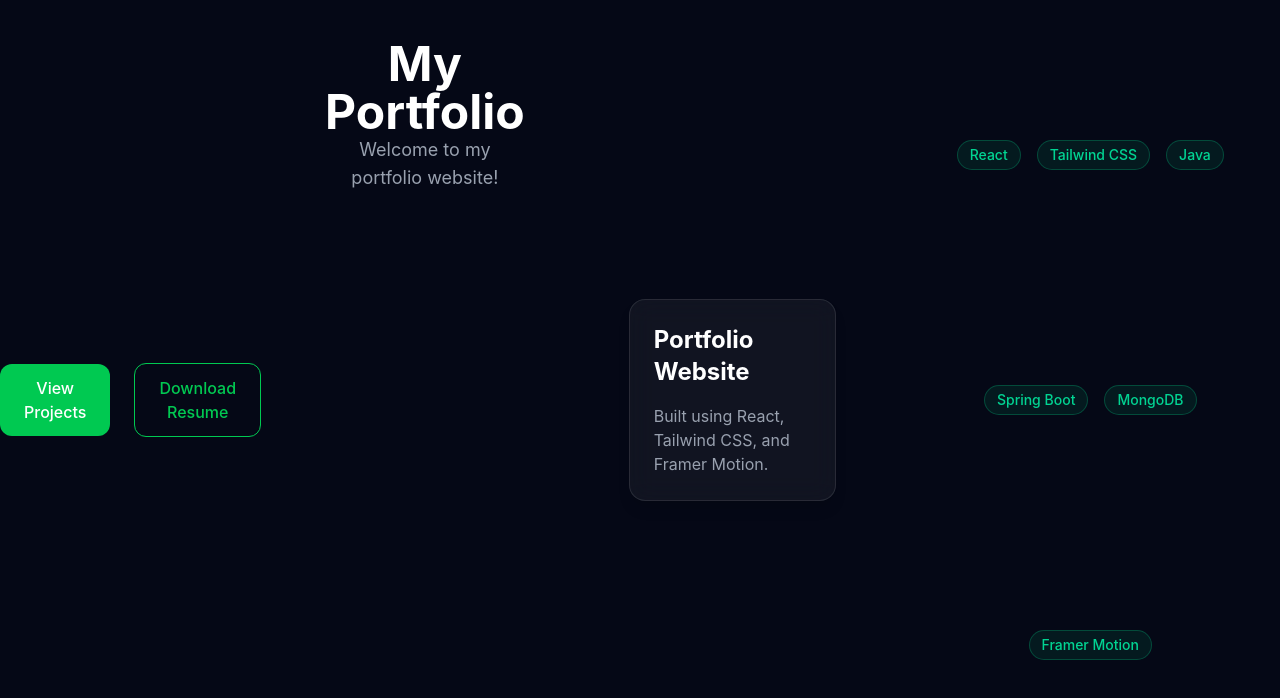
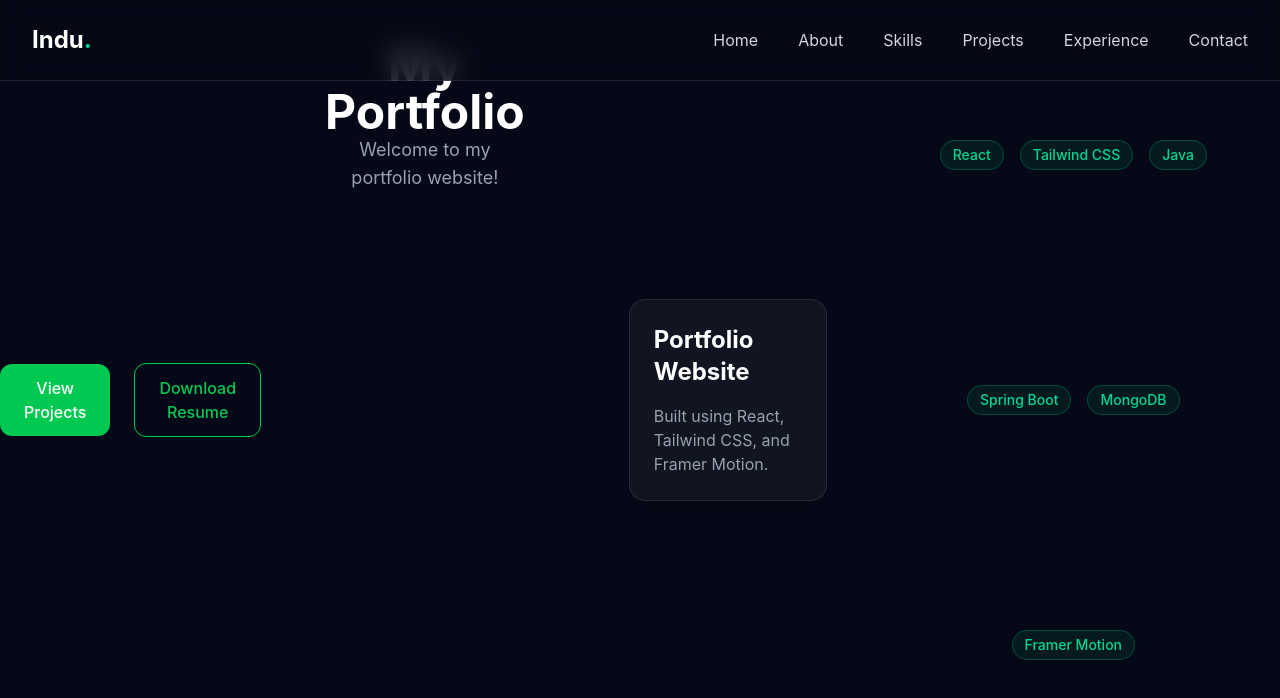
Before and after one commit to Jamalpoor-Indu-Bai/Portfolio, a React app: page / in a window 1280 px wide. Shown: the top 698 px of the page. Built offline with nearby package versions, Linux system fonts and the light colour scheme; the HTML template or start-up script is replaced by a standard one; a web font is replaced by a local one.

Commit message:
Build responsive desktop navbar

```diff
--- a/src/App.jsx
+++ b/src/App.jsx
@@ -1,6 +1,7 @@
 import Badge from "./components/Badge";
 import Button from "./components/Button";
 import Card from "./components/Card";
+import Navbar from "./components/Navbar";
 import SectionTitle from "./components/SectionTitle";
 
 function App() {
@@ -34,6 +35,12 @@ function App() {
       <Badge text="MongoDB" />
       <Badge text="Framer Motion" />
     </div>
+
+
+    <div className="min-h-screen bg-[#050816]">
+     <Navbar />
+
+    </div>
     </div>
   );
 }
--- a/src/components/Container.jsx
+++ b/src/components/Container.jsx
@@ -1,4 +1,3 @@
-
 
 const Container = ({children}) => {//children is a prop that allows you to pass in any content you want to be rendered inside the container. It can be a string, a number, a React element, or an array of React elements. The Container component will render the children inside a div with some styling applied to it.
   return (
--- a/src/components/Navbar.jsx
+++ b/src/components/Navbar.jsx
@@ -0,0 +1,36 @@
+
+import { navLinks } from "../constants/navigation";
+import Container from "./Container";
+
+const Navbar = () => {
+  return (
+    <header className="fixed top-0 left-0 z-50 w-full border-b border-white/10 bg-[#050816]/80 backdrop-blur-md">
+      <Container>
+        <nav className="flex h-20 items-center justify-between px-0">
+          <a
+            href="#home"
+            className="text-2xl font-bold text-white"
+          >
+            Indu<span className="text-emerald-400">.</span>
+          </a>
+
+          {/* Navigation Links */}
+          <ul className="hidden items-center gap-10 md:flex">
+            {navLinks.map((link) => (
+              <li key={link.id}>
+                <a
+                  href={`#${link.id}`}
+                  className="text-gray-300 transition-colors duration-300 hover:text-emerald-400"
+                >
+                  {link.title}
+                </a>
+              </li>
+            ))}
+          </ul>
+        </nav>
+      </Container>
+    </header>
+  );
+};
+
+export default Navbar;
```
